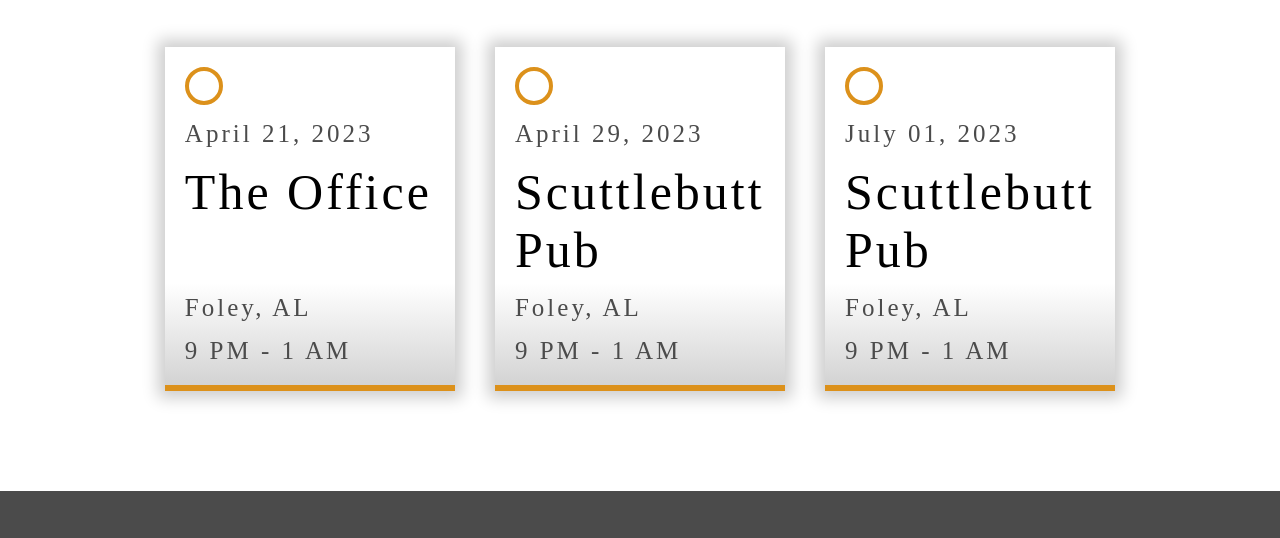
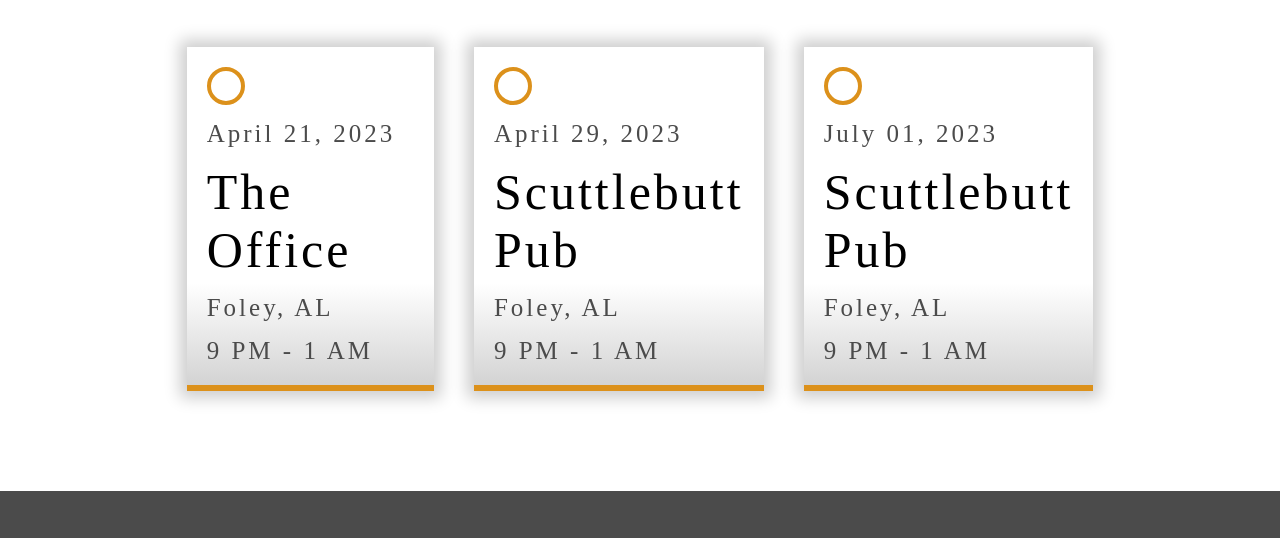
Before and after one commit to atolle/TheUndertow, a website: page src/html/index.html in a window 1280 px wide. Shown: the part 760-1298 px from the top of the page. Drawn offline with nearby package versions, Linux system fonts and the light colour scheme; files that its build step writes are made by us from their sources; a small style sheet from the web is missing; files whose address does not match are found by name; a web font is replaced by a local one.

Commit message:
Fixed show card width

```diff
--- a/src/scss/styles.scss
+++ b/src/scss/styles.scss
@@ -180,7 +180,7 @@
             flex-direction: column;
             gap: 15px;
             background-image: linear-gradient(white 70%, lightgray);
-            min-width: 240px;
+            max-width: 250px;
             flex: 0 21%;
             letter-spacing: 3px;
             cursor: pointer;
```
